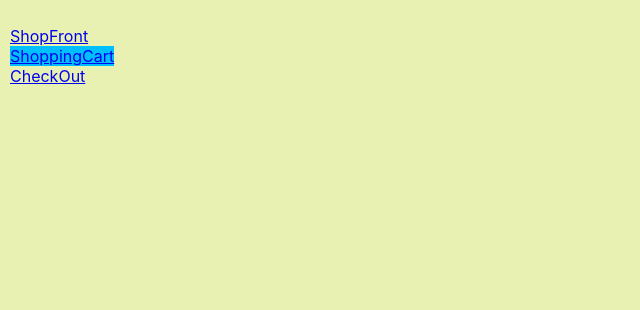
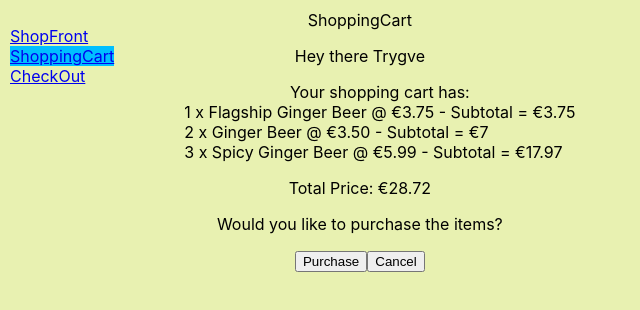
Before and after one commit to Thorn5/BrewXotic-Frontend, a React (Create React App) app: page /ShoppingCart in a window 1280 px wide. Shown: the top 310 px of the page, without its empty margins (0-640 px from the left). Built offline with nearby package versions, Linux system fonts and the light colour scheme.

Commit message:
POST worked without error on localhost

```diff
--- a/src/App.css
+++ b/src/App.css
@@ -20,6 +20,11 @@ body {
   list-style-type: none;
 }
 
+.cartitem {
+  text-align: left;
+  list-style-type: none;
+}
+
 .active {
   background-color: deepskyblue;
 }
@@ -33,6 +38,7 @@ body {
 
 .content {
   padding: 1rem;
+  width: 1fr;
 }
 
 .ShopFront {
--- a/src/views/ShopFront.js
+++ b/src/views/ShopFront.js
@@ -1,6 +1,6 @@
 import React, { useContext, useEffect, useState } from "react";
 import { CartContext } from "../hooks/CartProvider";
-// import useAsyncAwait from "../hooks/useAsyncAwait"
+import useAsyncAwait from "../hooks/useAsyncAwait"
 import useMockApiData from "../hooks/useMockApiData";
 
 
@@ -17,8 +17,8 @@ export default function ShopFront() {
   } = useMockApiData();
 
   // const productUrl = "https://brewxotic-backend.onrender.com/api/products";
+  // const productUrl = "http://localhost:5050/api/products";
   // const customerUrl = "https://brewxotic-backend.onrender.com/api/customers/64249af3f4df2cee8c0c2758";
-  // const productUrl = "http://localhost:5050/api/products";
   // const customerUrl = "http://localhost:5050/api/customers/64249af3f4df2cee8c0c2758";
 
   // const { // * fetch product data
@@ -46,17 +46,18 @@ export default function ShopFront() {
   const handleQtyChange = (e, id) => { // * When a customer selects an item quantity
     const displayQuantity = e.target.value;
     console.log("displayQuantity:", displayQuantity);
-    if (displayQuantity === '0') { // * Remove selectedItems if qty = 0
+    if (displayQuantity === '0') { // * Remove from selectedItems if qty = 0
       const { [id]: _, ...newSelectedItems } = selectedItems;
       setSelectedItems(newSelectedItems);
-    } else { // * else add the item to the selectedItems array
+    } else { // * else add the item(s) to the selectedItems array
       setSelectedItems({ ...selectedItems, [id]: displayQuantity });
     }
-    if (Object.keys(selectedItems).length > 1) {// * If more than one item selected, make bulk purchase button visible
-      setVisState("visible");
-    } else {
-      setVisState("hidden");
-    }
+    // if (visState === "hidden" && Object.keys(selectedItems).length > 3) {// * If more than one item selected, make bulk purchase button visible
+    //   setVisState("visible");
+    // }
+    // if (visState = "visible" && Object.keys(selectedItems).length < 2) {
+    //   setVisState("hidden");
+    // }
   };
 
   useEffect(() => { // * handleQtyChange diagnostics
@@ -154,6 +155,7 @@ export default function ShopFront() {
   return ( // * Display ShopFront page and render cards
     <div>
       <div className="ShopFront">BrewXotic ShopFront</div>
+      <div className="ShopFront">{`Greetings ${orderItems.first_name}`}</div>
       <div style={{ display: "flex", flexWrap: "wrap" }}>{renderCards()}</div>
     </div>
   );
--- a/src/views/ShoppingCart.js
+++ b/src/views/ShoppingCart.js
@@ -2,79 +2,82 @@ import React, { useContext, useEffect, useState } from "react";
 import { CartContext } from "../hooks/CartProvider";
 
 export default function ShoppingCart() {
-  // const { orderItems, setOrderItems } = useContext(CartContext);
+  const { orderItems, setOrderItems } = useContext(CartContext);
 
-  // useEffect(() => {    // * diagnostics
-  //   console.log("%c*+*+*+*+*+*+ ShoppingCart useEffect diagnostics *+*+*+*+*+*+", "color: #db7516");
-  //   console.log("Context: orderItems:", orderItems);
-  //   console.log("%c*+*+*+*+*+*+ /ShoppingCart useEffect diagnostics/ *+*+*+*+*+*+", "color: #db7516");
-  // }, [orderItems]);
+  useEffect(() => {    // * diagnostics
+    console.log("%c*+*+*+*+*+*+ ShoppingCart useEffect diagnostics *+*+*+*+*+*+", "color: #db7516");
+    console.log("Context: orderItems:", orderItems);
+    console.log("%c*+*+*+*+*+*+ /ShoppingCart useEffect diagnostics/ *+*+*+*+*+*+", "color: #db7516");
+  }, [orderItems]);
 
-  // const handlePurchase = async (e) => {
-  //   e.preventDefault();
-  //   const options = {
-  //     method: "POST",
-  //     headers: { "Content-Type": "application/json" },
-  //     body: JSON.stringify(orderItems),
-  //   };
-  //   try {
-  //     const response = await fetch(
-  //       "https://brewxotic-backend.onrender.com/api/orders",
-  //       options
-  //     );
-  //     if (response.ok) {
-  //       setOrderItems({
-  //         customer_id: "64249af3f4df2cee8c0c2758",
-  //         items: [],
-  //       });
-  //       console.log("response.ok, orderItems array cleared.");
-  //     }
-  //   } catch (error) {
-  //     console.log({ error });
-  //   } finally {
-  //     console.log("Order created successfully!");
-  //   }
-  // };
+  const handlePurchase = async (e) => {
+    e.preventDefault();
+    const options = {
+      method: "POST",
+      headers: { "Content-Type": "application/json" },
+      body: JSON.stringify(orderItems),
+    };
+    try {
+      const response = await fetch(
+        // "https://brewxotic-backend.onrender.com/api/orders",
+        "http://localhost:5050/api/orders",
+        options
+      );
+      if (response.ok) {
+        setOrderItems({
+          customer_id: "64249af3f4df2cee8c0c2758",
+          first_name: "Trygve",
+          items: [],
+        });
+        console.log("response.ok, orderItems array cleared.");
+      }
+    } catch (error) {
+      console.log({ error });
+    } finally {
+      console.log("Order created successfully!");
+    }
+  };
 
-  // const handleCancel = (e) => {
-  //   const emptyShoppingCart = {
-  //     customer_id: "64249af3f4df2cee8c0c2758",
-  //     first_name: "Trygve",
-  //     items: [],
-  //   };
+  const handleCancel = (e) => {
+    const emptyShoppingCart = {
+      customer_id: "64249af3f4df2cee8c0c2758",
+      first_name: "Trygve",
+      items: [],
+    };
 
-  //   setOrderItems(emptyShoppingCart);
-  // };
+    setOrderItems(emptyShoppingCart);
+  };
 
-  // return (
-  //   <>
-  //     <div>ShoppingCart</div>
-  //     <div>
-  //       {customerLoading || productLoading ? (
-  //         <p>Loading...</p>
-  //       ) : customerError || productError ? (
-  //         `${customerError}${productError}`
-  //       ) : (
-  //         <>
-  //           <p>{customerData && `Hey there ${customerData.first_name}`}</p>
-  //           {orderItems && orderItems.items.length > 0 ? (
-  //             <>
-  //               <p>Your shopping cart has:</p>
-  //               {orderItems.items.map((item) => (
-  //                 <p key={item.id}>
-  //                   {item.quantity} x {item.product_id}
-  //                 </p>
-  //               ))}
-  //               <p>Would you like to purchase the items?</p>
-  //               <button onClick={(e) => handlePurchase(e)}>Purchase</button>
-  //               <button onClick={(e) => handleCancel(e)}>Cancel</button>
-  //             </>
-  //           ) : (
-  //             <>Your Shopping cart is empty</>
-  //           )}
-  //         </>
-  //       )}
-  //     </div>
-  //   </>
-  // );
+  const totalPrice = orderItems.items.reduce(
+    (total, item) => total + item.quantity * item.price,
+    0
+  );
+
+  return (
+    <>
+      <div>ShoppingCart</div>
+      <div>
+        <p>      {`Hey there ${orderItems.first_name}`}        </p>
+        <div>
+          {orderItems && orderItems.items.length > 0 ? (
+            <>
+              <ol>Your shopping cart has:
+              {orderItems.items.map((item, index) => (
+                <li key={index} className="cartitem">
+                  {item.quantity} x {item.name} @ €{item.price} - Subtotal = €{item.quantity * item.price}
+                </li>
+              ))}
+              </ol>
+              <p>Total Price: €{totalPrice}</p>
+              <p>Would you like to purchase the items?</p>
+              <button onClick={(e) => handlePurchase(e)}>Purchase</button>
+              <button onClick={(e) => handleCancel(e)}>Cancel</button>
+            </>
+          ) : (
+            <>Your Shopping cart is empty</>
+          )}
+        </div>
+      </div>
+    </>
+  );
 }
```
